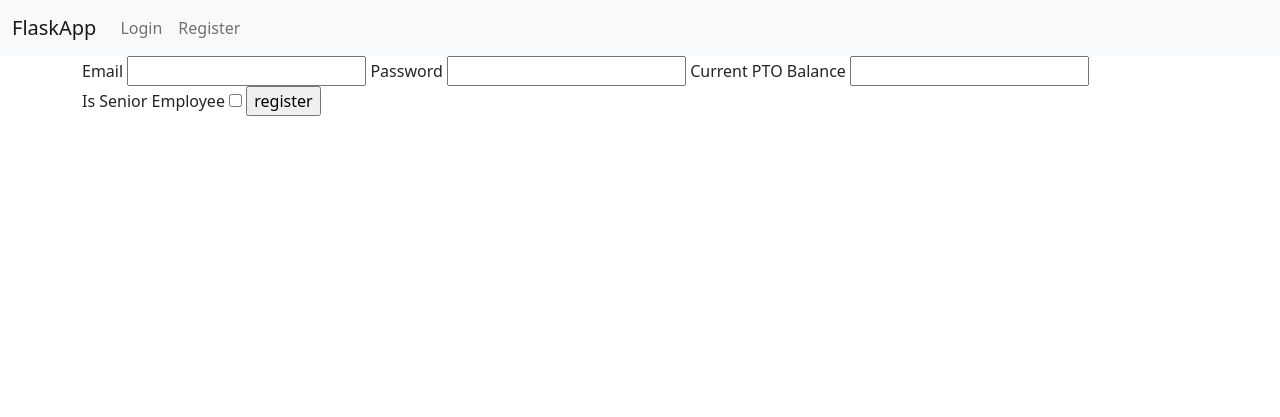
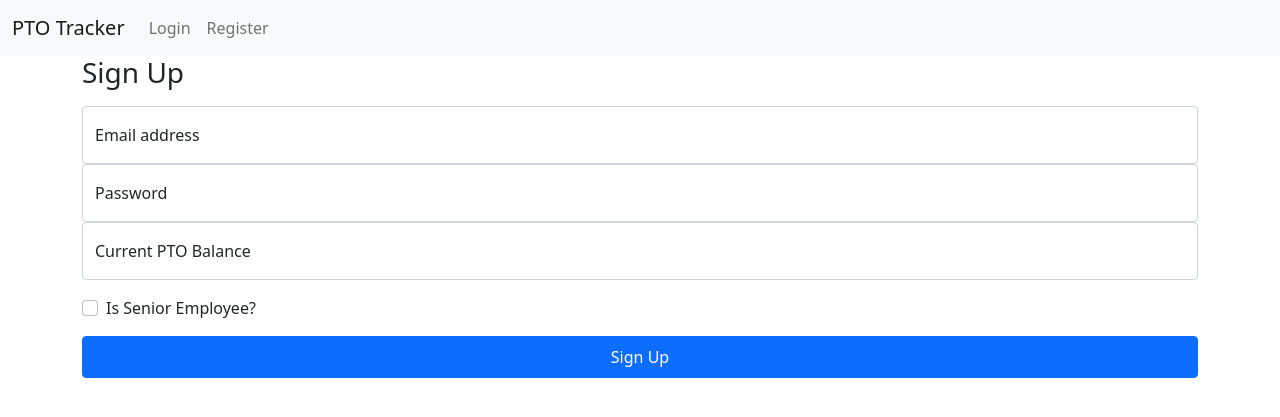
Before and after one commit to cdockter12/pto-calculator, a Flask app: page /register/ in a window 1280 px wide. Shown: the top 417 px of the page. Run offline with Flask 3, Linux system fonts and the light colour scheme.

Commit message:
Basic front end design.

```diff
--- a/templates/auth/register.html
+++ b/templates/auth/register.html
@@ -1,19 +1,28 @@
 {% extends "base.html" %}
 
 {% block content %}
-<form method="POST">
-    <label>Email
-        <input type="email" name="email"/>
-    </label>
-    <label>Password
-        <input type="password" name="password"/>
-    </label>
-    <label>Current PTO Balance
-        <input type="text" name="pto_balance"/>
-    </label>
-    <label>Is Senior Employee
-        <input type="checkbox" name="is_senior" value="1"/>
-    </label>
-    <input type="submit" value="register"/>
-</form>
+<main class="form-signin w-100 m-auto">
+    <form method="POST">
+        <h1 class="h3 mb-3 fw-normal">Sign Up</h1>
+        <div class="form-floating">
+            <input type="email" class="form-control" id="floatingInput" placeholder="name@example.com">
+            <label for="floatingInput">Email address</label>
+        </div>
+        <div class="form-floating">
+            <input type="password" class="form-control" id="floatingPassword" placeholder="Password">
+            <label for="floatingPassword">Password</label>
+        </div>
+        <div class="form-floating">
+            <input type="text" class="form-control" id="pto_balance" name="pto_balance" placeholder="3.5">
+            <label for="pto_balance">Current PTO Balance</label>
+        </div>
+        <div class="form-check text-start my-3">
+            <input class="form-check-input" type="checkbox" name="is_senior" value="1" id="flexCheckDefault">
+            <label class="form-check-label" for="flexCheckDefault">
+                Is Senior Employee?
+            </label>
+        </div>
+        <button class="btn btn-primary w-100 py-2" type="submit" value="register">Sign Up</button>
+    </form>
+</main>
 {% endblock %}
--- a/templates/base.html
+++ b/templates/base.html
@@ -9,12 +9,12 @@
     <link href="https://cdn.jsdelivr.net/npm/bootstrap@5.1.0/dist/css/bootstrap.min.css" rel="stylesheet"
           integrity="sha384-KyZXEAg3QhqLMpG8r+8fhAXLRk2vvoC2f3B09zVXn8CA5QIVfZOJ3BCsw2P0p/We" crossorigin="anonymous">
 
-    <title>{% block title %} {% endblock %} - FlaskApp</title>
+    <title>{% block title %} {% endblock %} - PTO Tracker</title>
 </head>
 <body>
 <nav class="navbar navbar-expand-lg navbar-light bg-light">
     <div class="container-fluid">
-        <a class="navbar-brand" href="{{ url_for('home') }}">FlaskApp</a>
+        <a class="navbar-brand" href="{{ url_for('home') }}">PTO Tracker</a>
         <button class="navbar-toggler" type="button" data-bs-toggle="collapse" data-bs-target="#navbarNav"
                 aria-controls="navbarNav" aria-expanded="false" aria-label="Toggle navigation">
             <span class="navbar-toggler-icon"></span>
@@ -44,7 +44,7 @@
     </div>
     {% endfor %}
     {% block content %}
-<!--    This is where html files will go-->
+    <!--    This is where html files will go-->
     {% endblock %}
 </div>
 
```
Also changed, not shown: templates/auth/login.html (+15 -8 lines), templates/home.html (+18 -7 lines).
